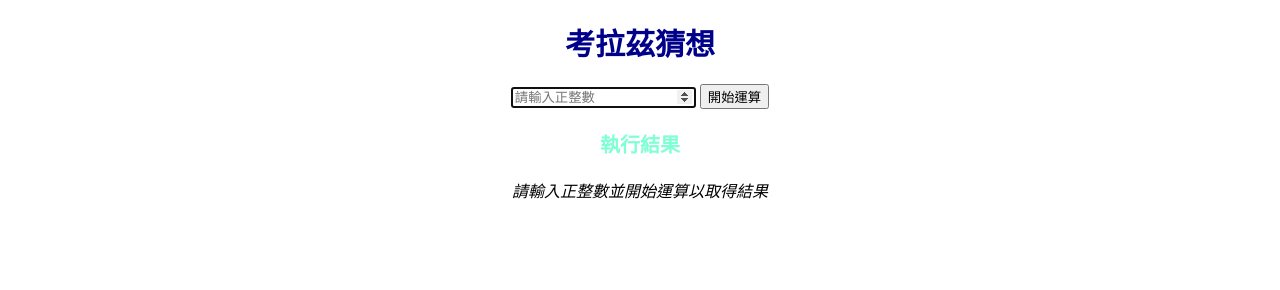
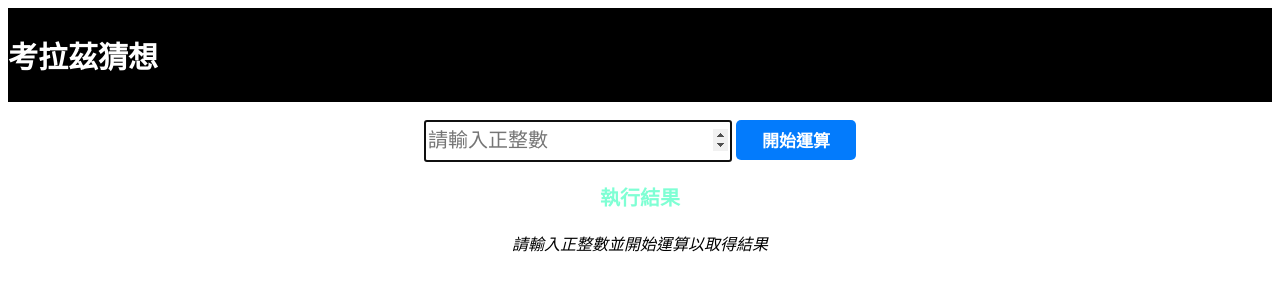
Before and after one commit to TailBear1107/CollatzConjectureWeb, a plain HTML site: page index.html in a window 1280 px wide. Drawn offline with Linux system fonts and the light colour scheme.

Commit message:
Update index.html

```diff
--- a/index.html
+++ b/index.html
@@ -4,18 +4,84 @@
 
 <head>
     <meta charset="utf-8">
+    <meta name="viewport" content="width=device-width, initial-scale=1"><!增加一個行動裝置的版面宣告>
     <title>考拉茲猜想</title>
+    <style>
+        input.button {
+            width:120px;
+            height:40px;
+            border:2px blue none;
+            background-color:rgb(3, 123, 252);
+            border-radius: 5px;
+            color: white;
+            font-size: 17px;
+            font-weight: bold;
+        }
+        input.button:hover {
+            background-color:rgb(3, 94, 252);
+        }
+
+        input.input_num {
+            display: inline-block;
+            width:300px;
+            height:36px;
+            line-height:20px;
+            font-size:20px;
+        }
+
+        h1.title {
+            color:white;
+            font-size: 30px;
+            font-weight: bold;
+        }
+
+        nav.a {
+            color: inherit; /* 移除超連結顏色 */
+            text-decoration: none; /* 移除超連結底線 */
+        }
+
+        nav > ul {
+            list-style: none; /* 移除項目符號 */
+            background-color: black;
+            display: block;
+            margin: 0;
+            padding: 0;
+        }
+
+        nav li:hover {
+        background-color: rgb(115, 115, 115);
+        color: white;
+        }
+
+        .top{
+            display: flex;
+            justify-content: space-between;
+        }
+    </style>
 </head>
 
 <body>
-    <h1 style="color:darkblue; font-size: 30px; font-weight: bold;"><center>考拉茲猜想</center></h1>
-    <center><input type="number" name="input_num " id="input_num" step="1" placeholder="請輸入正整數" required autofocus>
-    <input type="button" value="開始運算" class="button"></center>
+    <nav>
+        <ul class="top">
+            <li><h1 class="title">考拉茲猜想</h1></li>
+        </ul>
+    </nav>
 
+    <br>
+    <center><input type="number" name="input_num " class="input_num"id="input_num" step="1" min="1" placeholder="請輸入正整數" required autofocus>
+    <input type="button" value="開始運算" class="button" id="button" ></center>
     <center><p style="color: aquamarine; font-size: 20px; font-weight: bold;">執行結果</p>
     <div id="output"><p style="font-style: italic;">請輸入正整數並開始運算以取得結果</p></div></center>
 
     <script>
+        document.getElementById("input_num").addEventListener("keyup",function(event){
+            event.preventDefault();
+            if (event.keyCode === 13) {
+            document.getElementById("button").click();
+            }
+        })
+        //增加一個EventListener，偵測Enter鍵是否被按下，若被按下則代為執行點擊按鈕
+
         var el = document.querySelector(".button");
         el.onclick = function proc(){
 
@@ -24,13 +90,13 @@
             //讀取ID為"input_num"的數字輸入格所傳回之訊息
 
             if (input > 0 && input % 1 == 0){
-                var process = [input];//新增process陣列，並將輸入的數字先加入
+                var process = [input];
+                //如果input符合正整數，新增process陣列，並將輸入的數字先加入
             }else{
                 window.alert("輸入數值錯誤！\n請輸入正整數");
                 input = "";
-                document.getElementById('input_num').innerHTML = "";
+                //如果input不符合正整數，跳出警告視窗並清空input之值
             }
-
 
             while(input != 1){
                 if(input % 2 != 0){
@@ -42,13 +108,15 @@
             }
 
             console.log(process);
+            //Debug用，可移除
 
             var el = document.getElementById("output");
             el.innerHTML = process;
-
+            //顯示陣列內容
             window.alert("運算完成！\n總運算次數" + (process.length - 1));
-
+            //跳出通知視窗
         }
+        //當收到按鈕被按下之訊息後，執行主運算
     </script>
 </body>
 </html>
```
